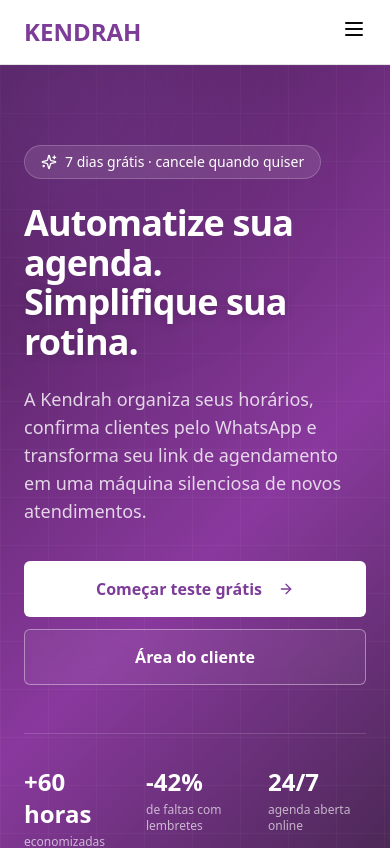
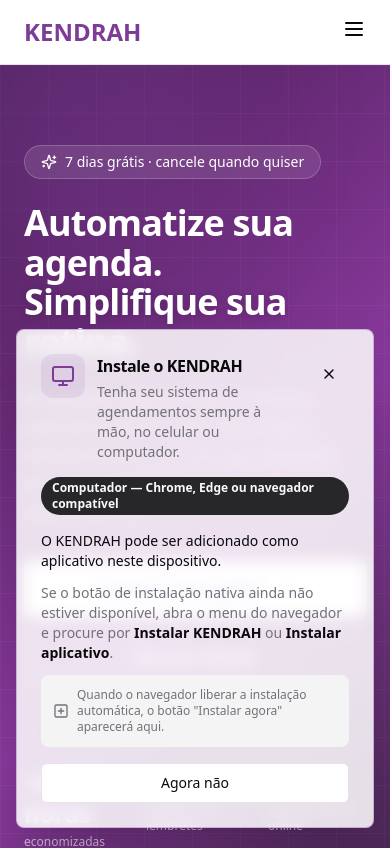
Before and after one commit to matheusalves484b-dotcom/kendrah-scheduler-suite, a React (Vite) app: page / in a window 390 px wide. Shown: the top 848 px of the page. Built offline with nearby package versions, Linux system fonts and the light colour scheme.

Commit message:
fix: show PWA install guide consistently on desktop and mobile

```diff
--- a/src/components/PwaInstallGuide.tsx
+++ b/src/components/PwaInstallGuide.tsx
@@ -25,39 +25,30 @@ const PwaInstallGuide = () => {
 
     const userAgent = window.navigator.userAgent.toLowerCase();
     const ios = /iphone|ipad|ipod/.test(userAgent);
+    const desktop = !/android|iphone|ipad|ipod|mobile/i.test(userAgent);
     setIsIos(ios);
-
-    const desktop = !/android|iphone|ipad|ipod|mobile/i.test(userAgent);
     setIsDesktop(desktop);
 
-    const handleInstallPrompt = (event: Event) => {
-      event.preventDefault();
-      setDeferredPrompt(event as BeforeInstallPromptEvent);
-    };
-    window.addEventListener("beforeinstallprompt", handleInstallPrompt);
+    const alreadySeen = localStorage.getItem(INSTALL_SEEN_KEY) === "true";
+    if (!standalone && !alreadySeen) {
+      // Sempre apresenta a orientação em dispositivos não instalados.
+      // Se o navegador liberar o prompt nativo, o botão "Instalar agora"
+      // aparece automaticamente assim que beforeinstallprompt for disparado.
+      const timer = window.setTimeout(() => setOpen(true), 1500);
 
-    const alreadySeen = localStorage.getItem(INSTALL_SEEN_KEY) === "true";
+      const handleInstallPrompt = (event: Event) => {
+        event.preventDefault();
+        setDeferredPrompt(event as BeforeInstallPromptEvent);
+        setOpen(true);
+      };
 
-    // On browsers that expose the native install prompt, wait for that event.
-    // On iOS, Safari does not expose it, so the manual instructions are shown.
-    let timer: number | undefined;
-    if (!standalone && !alreadySeen && ios) {
-      timer = window.setTimeout(() => setOpen(true), 1500);
+      window.addEventListener("beforeinstallprompt", handleInstallPrompt);
+
+      return () => {
+        window.clearTimeout(timer);
+        window.removeEventListener("beforeinstallprompt", handleInstallPrompt);
+      };
     }
-
-    const openWhenInstallable = () => {
-      if (!standalone && !alreadySeen) {
-        setOpen(true);
-      }
-    };
-
-    window.addEventListener("beforeinstallprompt", openWhenInstallable);
-
-    return () => {
-      if (timer) window.clearTimeout(timer);
-      window.removeEventListener("beforeinstallprompt", handleInstallPrompt);
-      window.removeEventListener("beforeinstallprompt", openWhenInstallable);
-    };
   }, []);
 
   const close = () => {
@@ -130,7 +121,16 @@ const PwaInstallGuide = () => {
                 O navegador abrirá a confirmação nativa de instalação.
               </div>
             </div>
-          ) : null}
+          ) : (
+            <div className="space-y-3 text-sm text-muted-foreground">
+              <p className="font-medium text-foreground">O KENDRAH pode ser adicionado como aplicativo neste dispositivo.</p>
+              <p>Se o botão de instalação nativa ainda não estiver disponível, abra o menu do navegador e procure por <strong className="text-foreground">Instalar KENDRAH</strong> ou <strong className="text-foreground">Instalar aplicativo</strong>.</p>
+              <div className="flex items-center gap-2 rounded-lg bg-muted p-3 text-xs">
+                <PlusSquare className="h-4 w-4 shrink-0" />
+                Quando o navegador liberar a instalação automática, o botão "Instalar agora" aparecerá aqui.
+              </div>
+            </div>
+          )}
 
           <Button variant="outline" className="w-full" onClick={close}>Agora não</Button>
         </CardContent>
```
